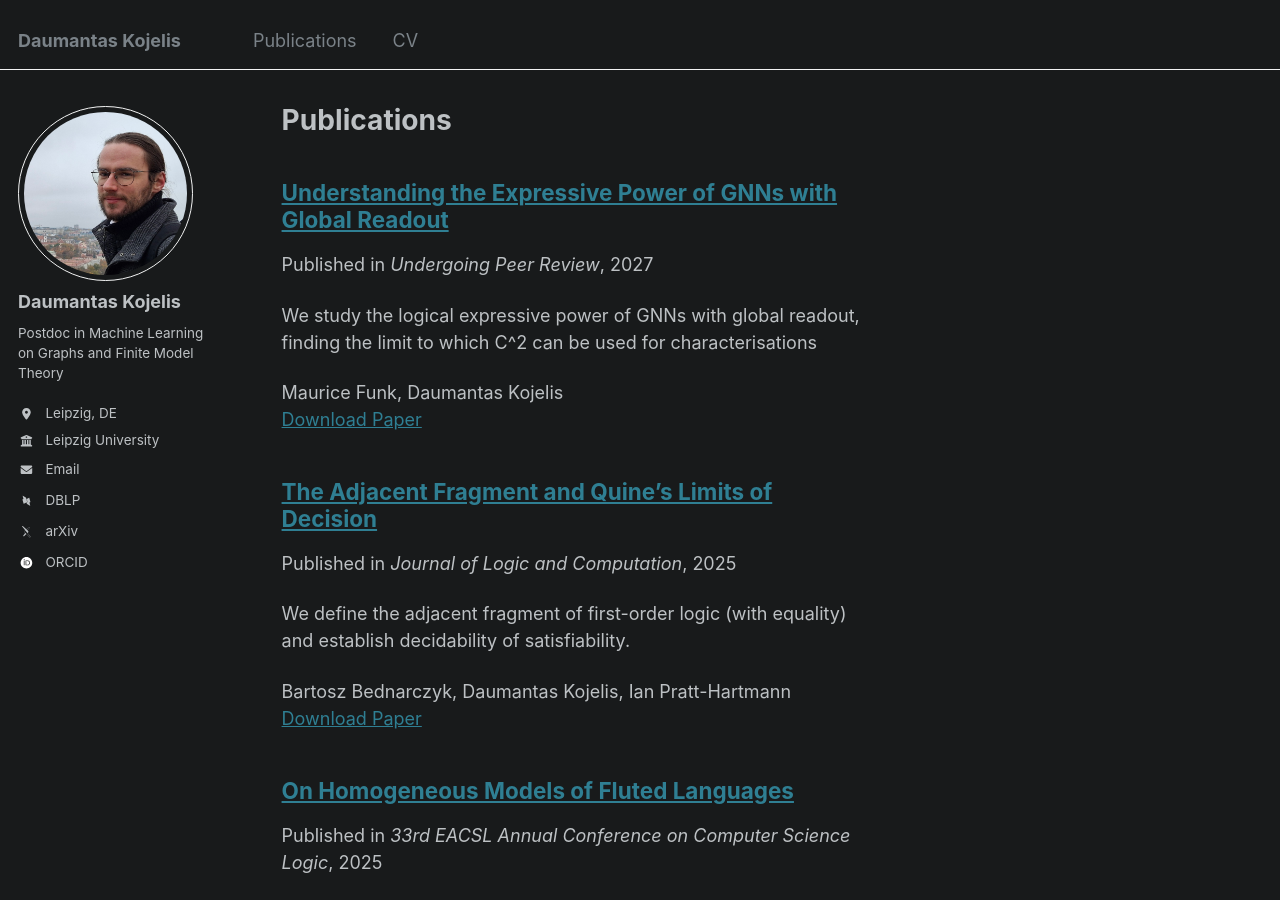
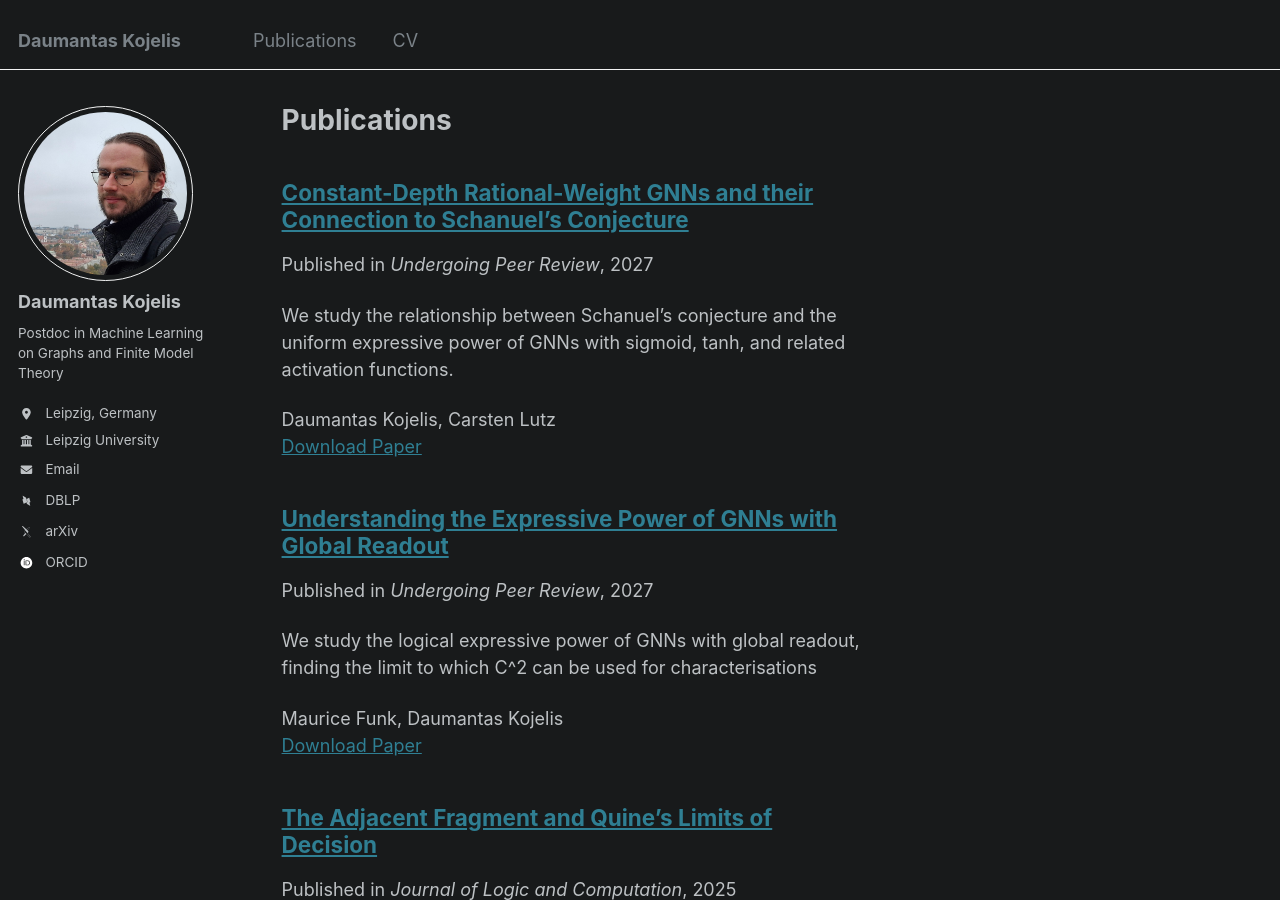
Before and after one commit to daumantaskojelis/daumantaskojelis.github.io, a Jekyll site: the page built from _pages/publications.html, in a window 1280 px wide and 900 px high. Built offline with Jekyll 4.4.1, drawn with Linux system fonts in a browser that asks for light colours.

Commit message:
add preprint

```diff
--- a/_config.yml
+++ b/_config.yml
@@ -25,7 +25,7 @@ author:
   name             : "Daumantas Kojelis"
   pronouns         : # example: "she/her"
   bio              : "Postdoc in Machine Learning on Graphs and Finite Model Theory"
-  location         : "Leipzig, DE"
+  location         : "Leipzig, Germany"
   employer         : "Leipzig University"
   uri              : # URL
   email            : "daumantas.kojelis@uni-leipzig.de"
--- /dev/null
+++ b/_publications/2027-01-01-schanuel-gnns.md
@@ -0,0 +1,14 @@
+---
+title: "Constant-Depth Rational-Weight GNNs and their Connection to Schanuel's Conjecture"
+collection: publications
+category: 'Conference Paper'
+permalink: /publication/2027-01-01-gnns-and-schanuels-conjecture
+excerpt: "We study the relationship between Schanuel's conjecture and the uniform expressive power of GNNs with sigmoid, tanh, and related activation functions."
+date: 2027-01-02
+venue: 'Undergoing Peer Review'
+#slidesurl: 'http://academicpages.github.io/files/slides1.pdf'
+paperurl: 'https://arxiv.org/abs/2610.16993'
+citation: 'Daumantas Kojelis, Carsten Lutz'
+---
+
+A landmark result states that the expressive power of graph neural networks (GNNs) is bounded from above by the 1-dimensional Weisfeiler-Leman (1-WL) test. We ask whether a constant-depth GNN can match the expressive power of 1-WL while using only rational weights. We prove that this is the case when Schanuel's conjecture, a famous open problem from transcendental number theory, is taken to be true. Our GNN construction works even with integer weights, and more generally with a broad range of rational weights. As the activation function, it may use logistic sigmoid, hyperbolic tangent, or related functions. It is uniform across all graph sizes. We also prove a partial converse: if a GNN with exponentiation, hyperbolic sine or hyperbolic cosine as activation matches the expressive power of the 1-WL test in a slightly more expressive setting where graphs may contain certain auxiliary vertices, then this implies Schanuel's conjecture restricted to the numbers that arise in computations of the GNN. We also conduct experiments showing that the constructed GNNs indeed match the 1-WL test.
```
